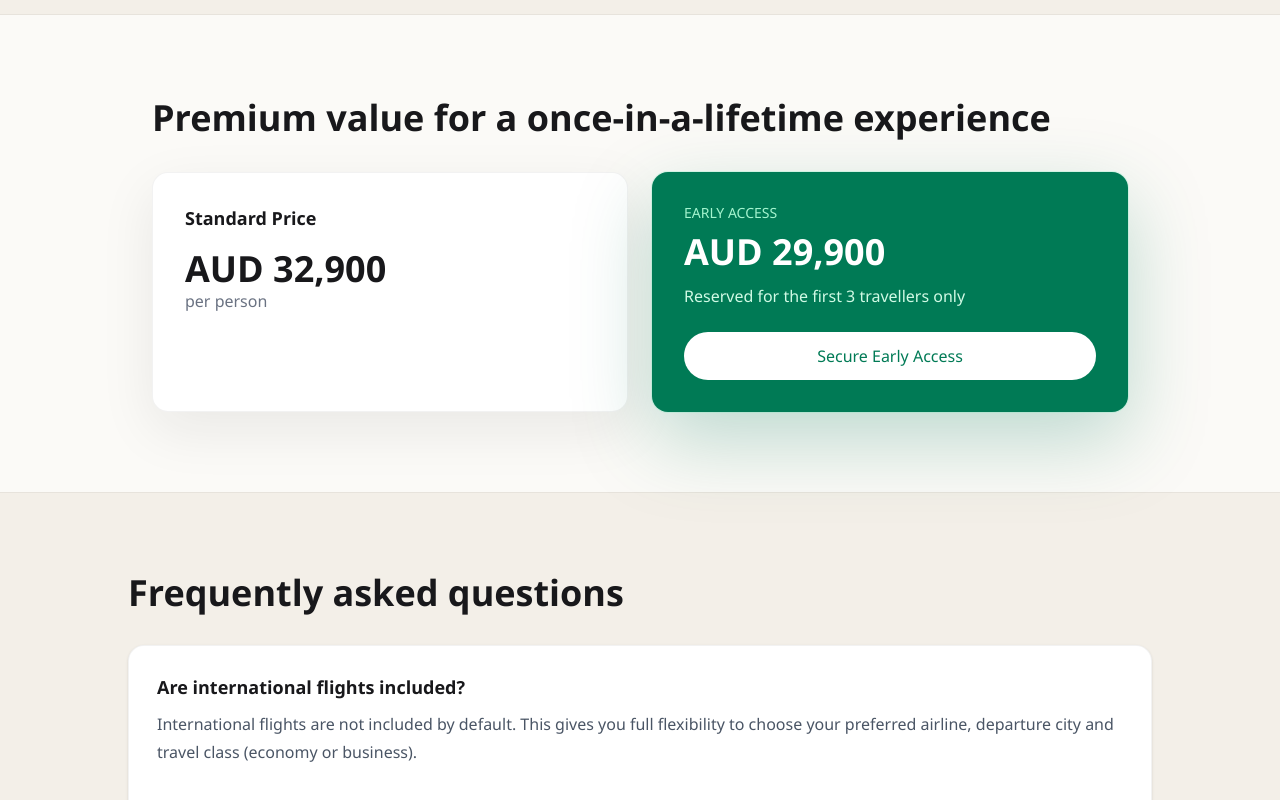
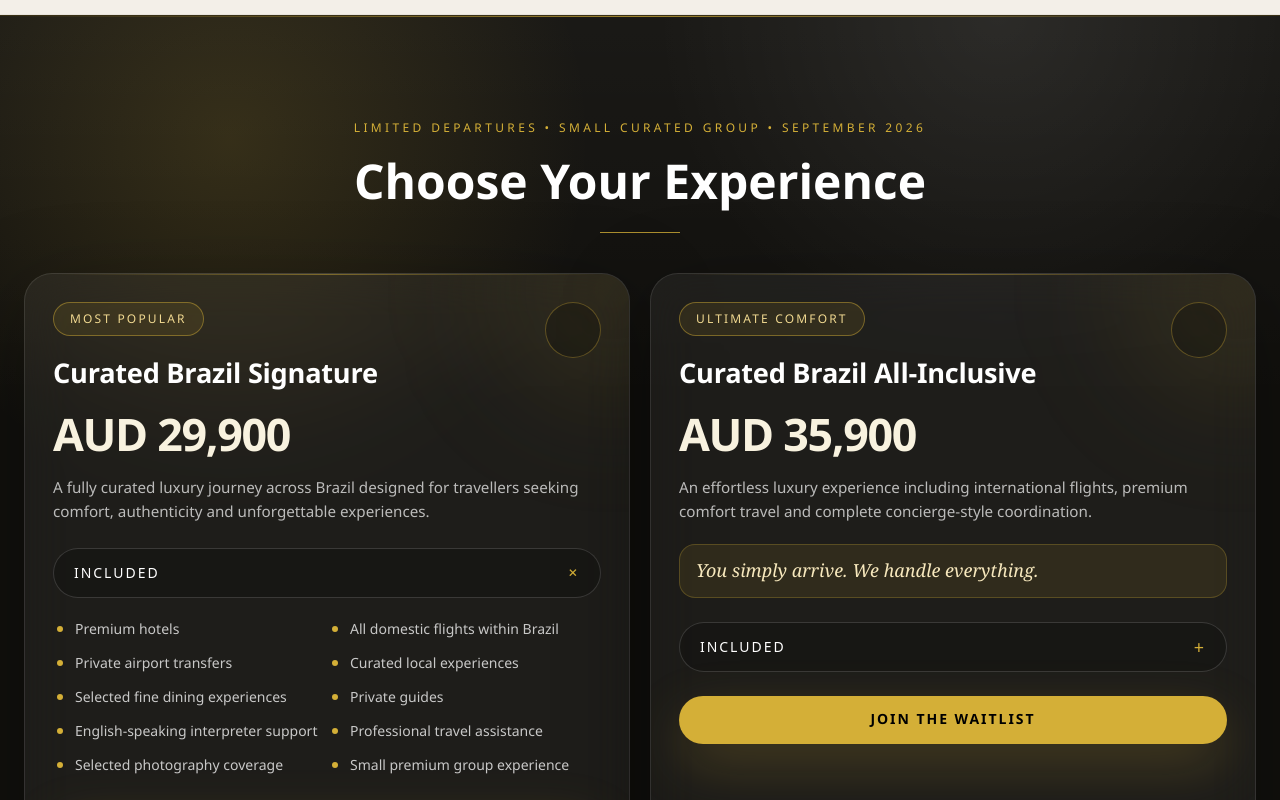
Before and after one commit to renatovvjr/brazil-premium-travel, a React (Vite) app: page / in a window 1280 px wide. Shown: the part 3460-4260 px from the top of the page. Built offline with nearby package versions, Linux system fonts and the light colour scheme; no server answers.

Commit message:
Refine luxury pricing experience

```diff
--- a/src/App.jsx
+++ b/src/App.jsx
@@ -1,5 +1,5 @@
 import { useState, useEffect } from 'react'
-import { motion } from 'framer-motion'
+import { AnimatePresence, motion } from 'framer-motion'
 import { FaInstagram, FaWhatsapp, FaEnvelope } from 'react-icons/fa'
 import { supabase } from './lib/supabase'
 import { Link } from 'react-router-dom'
@@ -9,6 +9,7 @@ export default function App() {
   const [loading, setLoading] = useState(false)
   const [mobileMenuOpen, setMobileMenuOpen] = useState(false)
   const [scrolled, setScrolled] = useState(false)
+  const [openExperience, setOpenExperience] = useState('signature')
   const heroImages = [
     '/images/rio_de_janeiro_carrossel.png',
     '/images/rio_de_janeiro_carrossel0.png',
@@ -47,6 +48,58 @@ export default function App() {
     { title: 'Rio de Janeiro', text: 'Iconic landscapes.', image: '/images/rio_de_janeiro.webp' },
     { title: 'Ilha Grande', text: 'Turquoise waters.', image: '/images/ilha_grande.webp' },
     { title: 'Iguazu Falls', text: 'Spectacular finale.', image: '/images/cataratas_do_iguacu.webp' },
+  ]
+
+  const pricingExperiences = [
+    {
+      id: 'signature',
+      tag: 'Most Popular',
+      title: 'Curated Brazil Signature',
+      price: 'AUD 29,900',
+      description:
+        'A fully curated luxury journey across Brazil designed for travellers seeking comfort, authenticity and unforgettable experiences.',
+      included: [
+        'Premium hotels',
+        'All domestic flights within Brazil',
+        'Private airport transfers',
+        'Curated local experiences',
+        'Selected fine dining experiences',
+        'Private guides',
+        'English-speaking interpreter support',
+        'Professional travel assistance',
+        'Selected photography coverage',
+        'Small premium group experience',
+      ],
+      whatsappMessage:
+        "Hi Renato, I'm interested in the Curated Brazil Signature experience (AUD 29,900) and would like to learn more about joining the waitlist.",
+    },
+    {
+      id: 'all-inclusive',
+      tag: 'Ultimate Comfort',
+      title: 'Curated Brazil All-Inclusive',
+      price: 'AUD 35,900',
+      description:
+        'An effortless luxury experience including international flights, premium comfort travel and complete concierge-style coordination.',
+      highlight: 'You simply arrive. We handle everything.',
+      included: [
+        'International flights Australia ↔ Brazil',
+        'Premium comfort seating',
+        '2 checked bags',
+        'VIP airport lounge access',
+        'Premium hotels',
+        'All domestic flights within Brazil',
+        'Private airport transfers',
+        'Curated local experiences',
+        'Selected fine dining experiences',
+        'Private guides',
+        'English-speaking interpreter support',
+        'Professional travel assistance',
+        'Selected photography coverage',
+        'Small premium group experience',
+      ],
+      whatsappMessage:
+        "Hi Renato, I'm interested in the Curated Brazil All-Inclusive experience (AUD 35,900) and would like to learn more about joining the waitlist.",
+    },
   ]
 
   const handleWhatsAppForm = async () => {
@@ -345,40 +398,129 @@ export default function App() {
         </div>
       </section >
 
-      {/* PRICING */}
-      < section className="mx-auto max-w-5xl px-6 py-20" >
-        <h2 className="mb-8 text-3xl font-semibold leading-tight md:text-4xl">
-          Premium value for a once-in-a-lifetime experience
-        </h2>
+      {/* EXPERIENCE PRICING */}
+      <section className="relative overflow-hidden border-y border-[#d4af37]/20 bg-[#11100d] px-6 py-18 text-white md:py-24 lg:py-26">
+        <div className="absolute inset-0 bg-[radial-gradient(circle_at_18%_12%,rgba(212,175,55,0.16),transparent_26%),radial-gradient(circle_at_78%_0%,rgba(255,255,255,0.08),transparent_24%),linear-gradient(180deg,rgba(255,255,255,0.04),transparent_38%)]" />
+        <div className="absolute inset-x-0 top-0 h-px bg-gradient-to-r from-transparent via-[#d4af37]/70 to-transparent" />
 
-        <div className="grid gap-6 md:grid-cols-2">
-
-          {/* MAIN PRICE */}
-          <div className="rounded-2xl border border-black/5 bg-white p-8 shadow-[0_18px_55px_rgba(24,24,27,0.08)]">
-            <h3 className="text-lg font-semibold">Standard Price</h3>
-            <p className="mt-4 text-4xl font-bold">AUD 32,900</p>
-            <p className="text-gray-500">per person</p>
+        <motion.div
+          className="relative mx-auto max-w-7xl"
+          initial={{ opacity: 0, y: 36 }}
+          whileInView={{ opacity: 1, y: 0 }}
+          transition={{ duration: 0.85, ease: 'easeOut' }}
+          viewport={{ once: true, margin: '-80px' }}
+        >
+          <div className="mx-auto max-w-3xl text-center">
+            <p className="text-xs font-medium uppercase tracking-[0.28em] text-[#d4af37]">
+              Limited departures • Small curated group • September 2026
+            </p>
+            <h2 className="mt-4 text-3xl font-semibold leading-tight text-balance md:text-5xl">
+              Choose Your Experience
+            </h2>
+            <div className="mx-auto mt-5 h-px w-20 bg-[#d4af37]/80" />
           </div>
 
-          {/* EARLY ACCESS */}
-          <div className="rounded-2xl bg-emerald-700 p-8 text-white shadow-[0_28px_80px_rgba(4,120,87,0.25)] ring-1 ring-emerald-300/20">
-            <p className="uppercase text-sm text-emerald-200">Early Access</p>
-            <p className="text-4xl font-bold mt-2">AUD 29,900</p>
+          <div className="mt-10 grid gap-5 lg:grid-cols-2">
+            {pricingExperiences.map((experience, index) => {
+              const isOpen = openExperience === experience.id
+              const detailsId = `${experience.id}-details`
+              const whatsappHref = `https://wa.me/61470289562?text=${encodeURIComponent(experience.whatsappMessage)}`
 
-            <p className="mt-3 text-emerald-100">
-              Reserved for the first 3 travellers only
-            </p>
+              return (
+                <motion.article
+                  key={experience.id}
+                  className="group relative overflow-hidden rounded-[1.75rem] border border-white/10 bg-white/[0.055] p-5 shadow-[0_28px_90px_rgba(0,0,0,0.34)] backdrop-blur-xl transition duration-700 hover:-translate-y-2 hover:border-[#d4af37]/55 hover:bg-white/[0.075] hover:shadow-[0_36px_110px_rgba(0,0,0,0.46)] md:p-6 lg:p-7"
+                  initial={{ opacity: 0, y: 34 }}
+                  whileInView={{ opacity: 1, y: 0 }}
+                  transition={{ duration: 0.7, delay: index * 0.1, ease: 'easeOut' }}
+                  viewport={{ once: true }}
+                >
+                  <div className="pointer-events-none absolute inset-x-8 top-0 h-px bg-gradient-to-r from-transparent via-[#d4af37]/80 to-transparent opacity-60 transition duration-700 group-hover:opacity-100" />
+                  <div className="pointer-events-none absolute -right-24 -top-24 h-56 w-56 rounded-full bg-[#d4af37]/10 blur-3xl transition duration-700 group-hover:bg-[#d4af37]/16" />
 
-            <a
-              href="#apply"
-              className="mt-6 block rounded-full bg-white py-3 text-center font-medium text-emerald-700 outline-none transition hover:bg-emerald-50 focus-visible:ring-2 focus-visible:ring-white/80"
-            >
-              Secure Early Access
-            </a>
+                  <div className="relative flex min-h-full flex-col">
+                    <div className="flex items-start justify-between gap-4">
+                      <div>
+                        <p className="inline-flex rounded-full border border-[#d4af37]/45 bg-[#d4af37]/10 px-4 py-2 text-xs font-medium uppercase tracking-[0.18em] text-[#f1d991]">
+                          {experience.tag}
+                        </p>
+                        <h3 className="mt-5 text-2xl font-semibold tracking-[-0.01em] md:text-[1.7rem] md:leading-tight">
+                          {experience.title}
+                        </h3>
+                      </div>
+
+                      <div className="hidden h-14 w-14 shrink-0 rounded-full border border-[#d4af37]/35 bg-black/20 md:block" />
+                    </div>
+
+                    <p className="mt-5 text-4xl font-semibold tracking-[-0.03em] text-[#f8f2df] md:text-[2.8rem]">
+                      {experience.price}
+                    </p>
+                    <p className="mt-4 text-sm leading-6 text-white/70 md:text-[0.95rem]">
+                      {experience.description}
+                    </p>
+
+                    {experience.highlight && (
+                      <p className="mt-5 rounded-2xl border border-[#d4af37]/25 bg-[#d4af37]/10 px-4 py-3 font-serif text-lg italic leading-7 text-[#f7e8bd]">
+                        {experience.highlight}
+                      </p>
+                    )}
+
+                    <div className="mt-6">
+                      <button
+                        type="button"
+                        onClick={() => setOpenExperience(isOpen ? '' : experience.id)}
+                        className="flex w-full items-center justify-between rounded-full border border-white/15 bg-black/20 px-5 py-3.5 text-left text-sm font-medium uppercase tracking-[0.14em] text-white outline-none transition duration-300 hover:border-[#d4af37]/55 hover:bg-white/10 focus-visible:ring-2 focus-visible:ring-[#d4af37]/80"
+                        aria-expanded={isOpen}
+                        aria-controls={detailsId}
+                      >
+                        <span>Included</span>
+                        <span className={`text-lg leading-none text-[#d4af37] transition duration-300 ${isOpen ? 'rotate-45' : ''}`}>
+                          +
+                        </span>
+                      </button>
+
+                      <AnimatePresence initial={false}>
+                        {isOpen && (
+                          <motion.div
+                            id={detailsId}
+                            initial={{ height: 0, opacity: 0 }}
+                            animate={{ height: 'auto', opacity: 1 }}
+                            exit={{ height: 0, opacity: 0 }}
+                            transition={{ duration: 0.42, ease: 'easeInOut' }}
+                            className="overflow-hidden"
+                          >
+                            <ul className="grid gap-2.5 px-1 pb-1 pt-5 text-sm leading-6 text-white/76 sm:grid-cols-2">
+                              {experience.included.map((item) => (
+                                <li key={item} className="flex gap-3">
+                                  <span className="mt-2 h-1.5 w-1.5 shrink-0 rounded-full bg-[#d4af37]" />
+                                  <span>{item}</span>
+                                </li>
+                              ))}
+                            </ul>
+                          </motion.div>
+                        )}
+                      </AnimatePresence>
+                    </div>
+
+                    <a
+                      href={whatsappHref}
+                      target="_blank"
+                      rel="noreferrer"
+                      className="mt-6 inline-flex w-full items-center justify-center rounded-full bg-[#d4af37] px-7 py-3.5 text-center text-sm font-semibold uppercase tracking-[0.14em] text-black shadow-[0_20px_55px_rgba(212,175,55,0.22)] outline-none transition duration-300 hover:-translate-y-0.5 hover:bg-[#f0d57e] hover:shadow-[0_24px_70px_rgba(212,175,55,0.32)] focus-visible:ring-2 focus-visible:ring-[#f6e7bd]"
+                    >
+                      Join the Waitlist
+                    </a>
+                  </div>
+                </motion.article>
+              )
+            })}
           </div>
 
-        </div>
-      </section >
+          <p className="mx-auto mt-8 max-w-2xl text-center text-sm uppercase tracking-[0.18em] text-[#f6e7bd]/80">
+            Only 8 exclusive spots available for the inaugural journey.
+          </p>
+        </motion.div>
+      </section>
 
       {/* FAQ */}
       < section className="border-y border-black/5 bg-[#f3efe8] px-6 py-20" >
```
